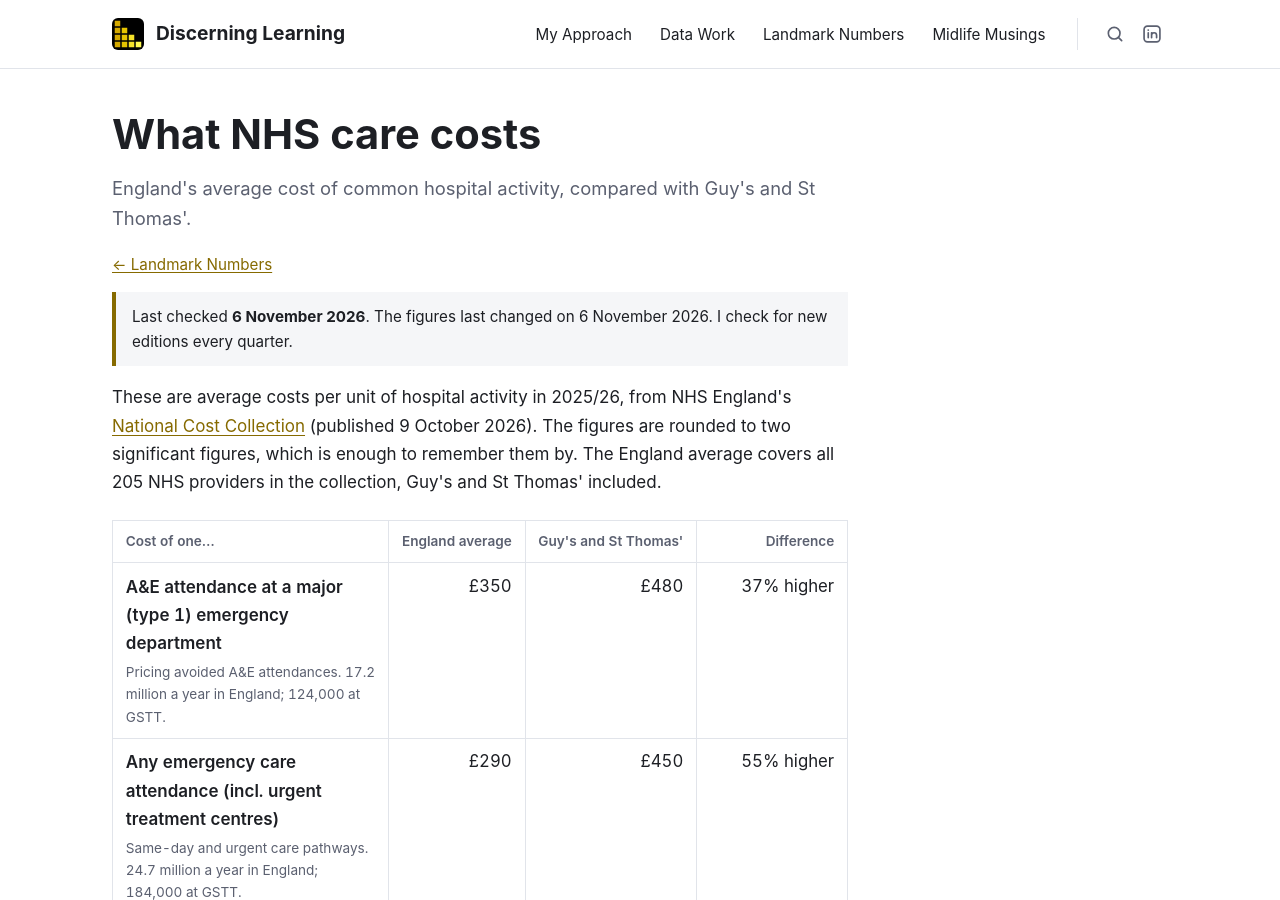
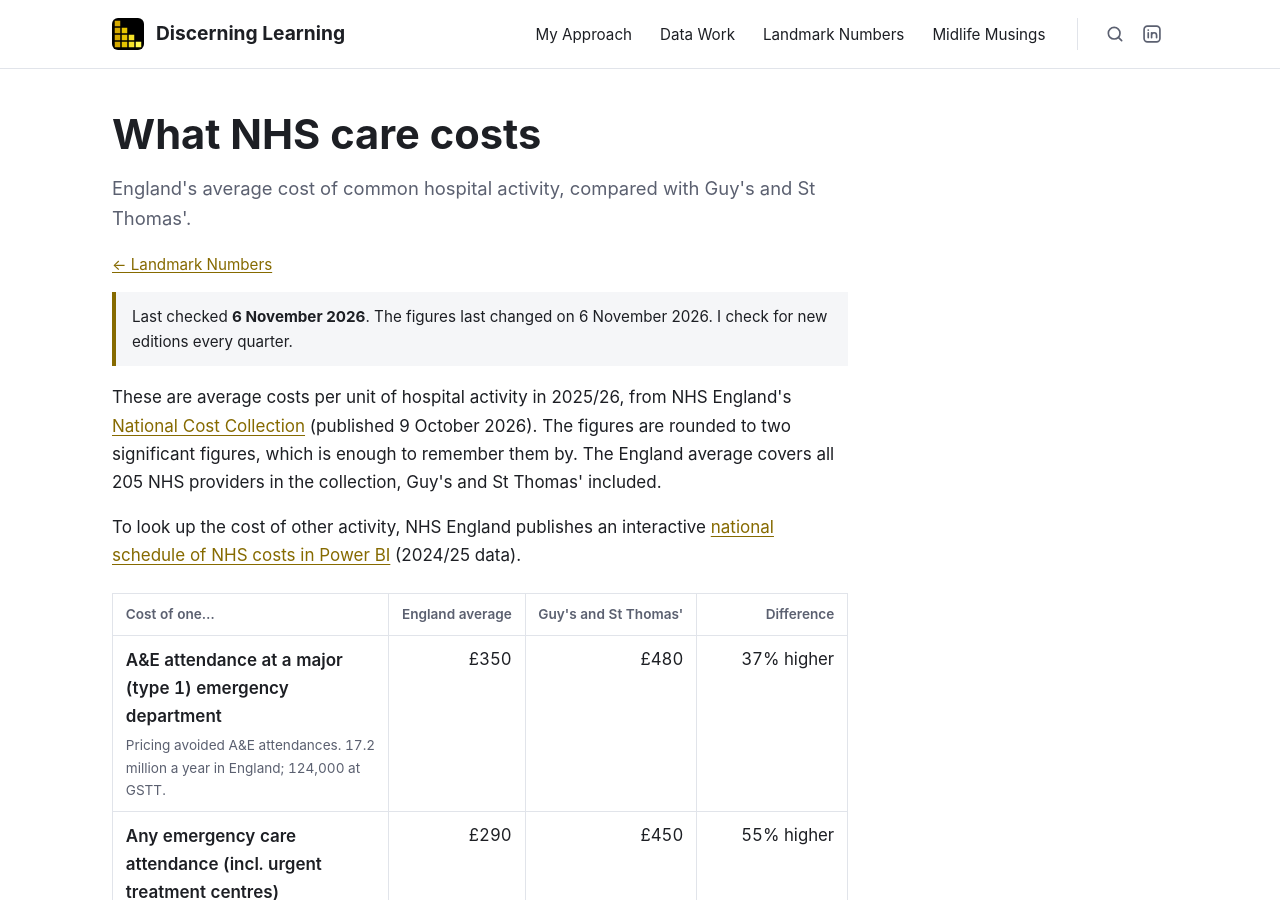
Before and after one commit to PerrinShanks-Cogito/discerninglearning, a Jekyll site: the page built from _pages/landmark-numbers-nhs-costs.html, in a window 1280 px wide and 900 px high. Built offline with Jekyll 4.4.1, drawn with Linux system fonts in a browser that asks for light colours.

Commit message:
Link NHS England's Power BI national schedule from the NHS costs page
Co-Authored-By: Claude Opus 5.5 <noreply@anthropic.com>
Claude-Session: https://claude.ai/code/session_01CcqVcoV3AkcX3puJWp8r4d

```diff
--- a/_pages/landmark-numbers-nhs-costs.html
+++ b/_pages/landmark-numbers-nhs-costs.html
@@ -19,6 +19,12 @@ permalink: /landmark-numbers/nhs-costs/
   (published {{ ncc.published | date: "%-d %B %Y" }}). The figures are rounded to two
   significant figures, which is enough to remember them by. The England average covers all
   {{ ncc.providers_in_collection }} NHS providers in the collection, Guy's and St Thomas' included.
+</p>
+
+<p>
+  To look up the cost of other activity, NHS England publishes an interactive
+  <a href="https://app.powerbi.com/view?r=eyJrIjoiMzU3ZmI4Y2UtOGYxZS00OGNlLTlkYjgtNTM3ZjViN2NhN2RkIiwidCI6IjM3YzM1NGIyLTg1YjAtNDdmNS1iMjIyLTA3YjQ4ZDc3NGVlMyJ9">national schedule of NHS costs in Power BI</a>
+  (2024/25 data).
 </p>
 
 <table class="landmark-table landmark-table--costs">
```
